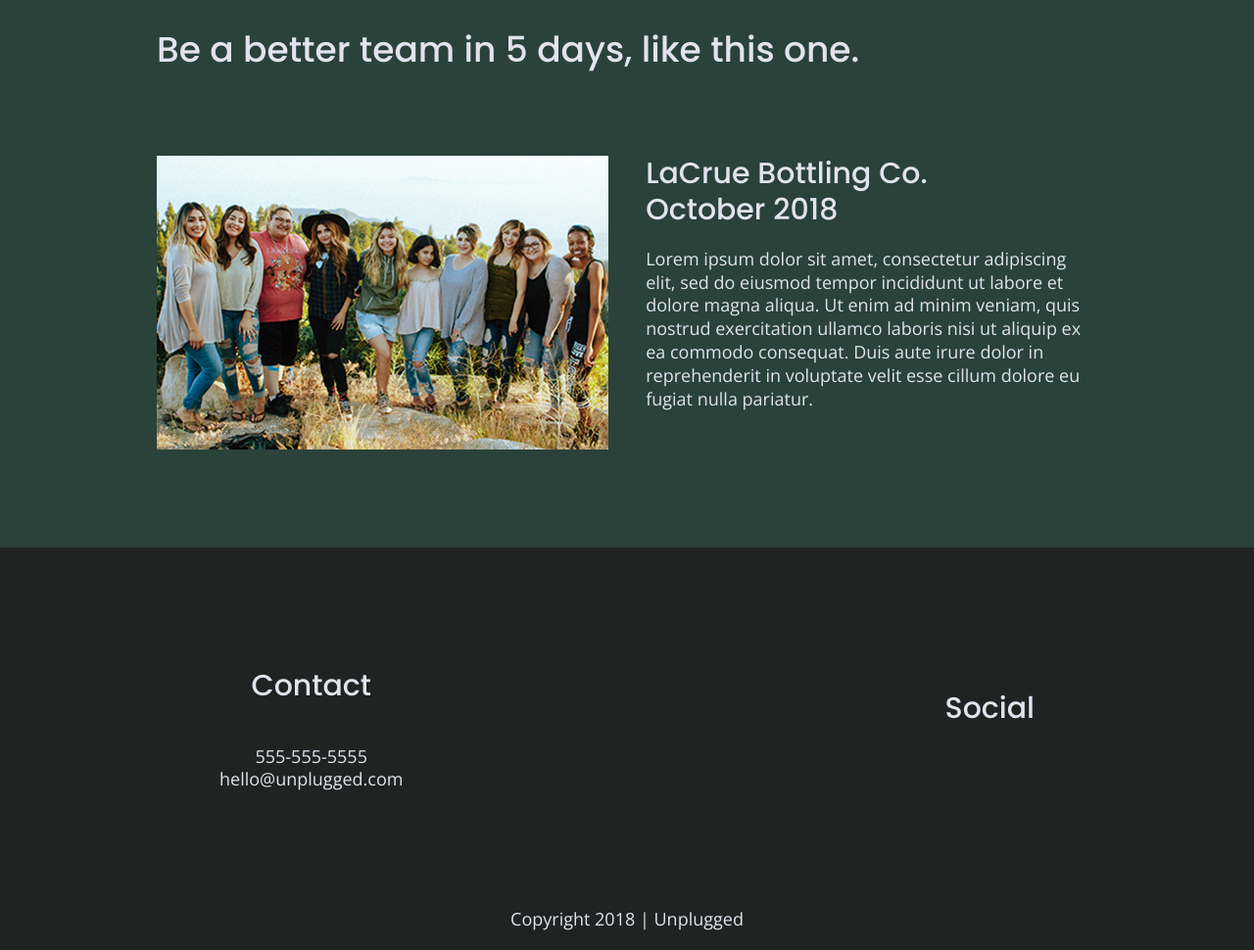
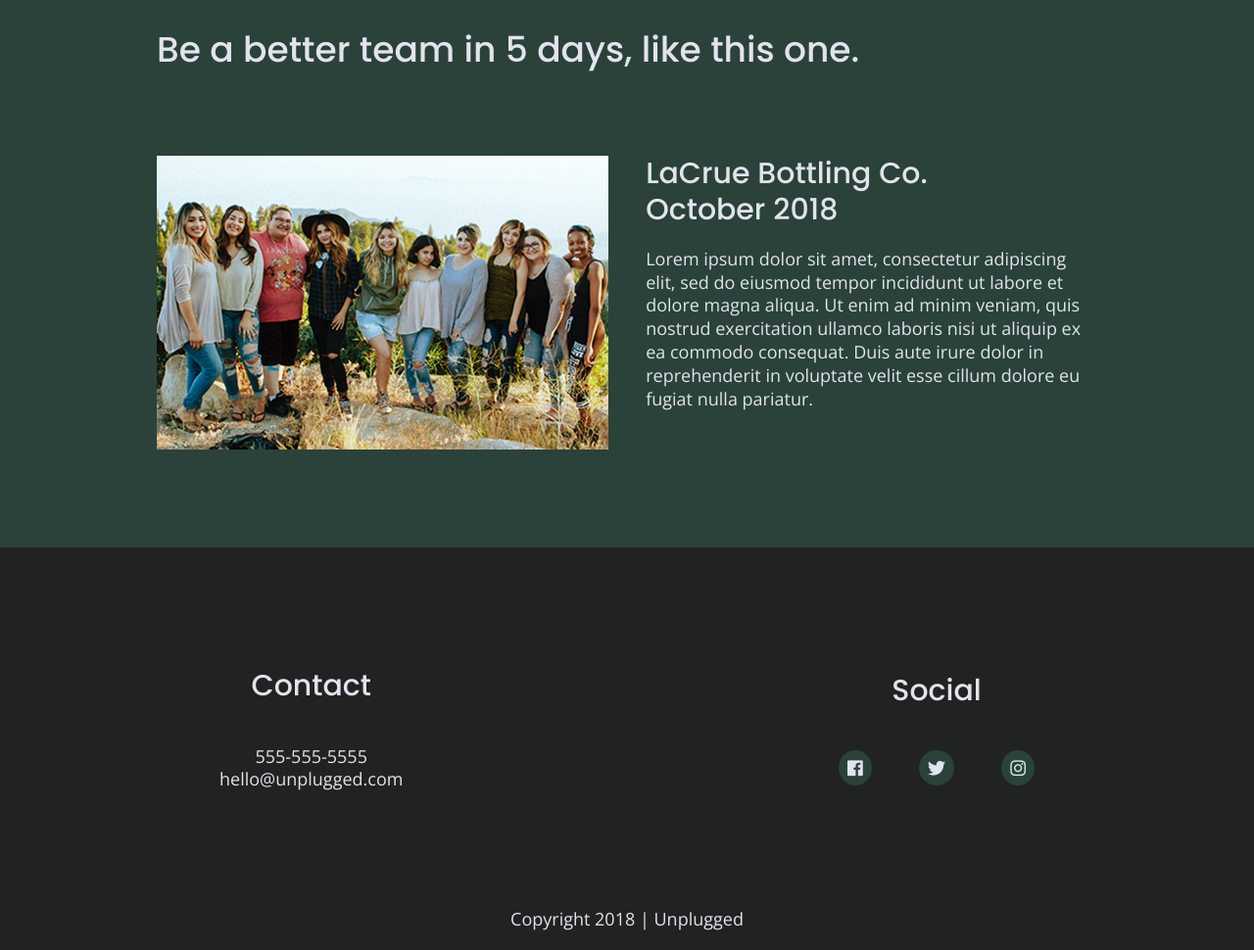
Before and after one commit to abdulmutty/unplugged-website, a plain HTML site: page index.html in a window 1280 px wide. Shown: the part 1977-2947 px from the top of the page at 98% size. Drawn offline with nearby package versions, Linux system fonts and the light colour scheme.

Commit message:
completed version 1

```diff
--- a/css/main.css
+++ b/css/main.css
@@ -238,14 +238,21 @@ footer .contact {
 
 footer .social-icons {
   display: flex;
-  justify-content: space-around;
+  justify-content: space-between;
   align-items: center;
+  padding-top: 20px;
 }
 
 footer .social-icons p {
   display: flex;
   justify-content: center;
   align-items: center;
+}
+
+footer .social-icons i {
+  background-color: #2a423a;
+  padding: 0.5em;
+  border-radius: 100%;
 }
 
 footer .copyright {
@@ -666,6 +673,11 @@ h3 {
       line-height: 1.285;
   }
 
+  .social .social-icons {
+    width: 200px;
+    padding: 0;
+  }
+
   footer .copyright {
     width: 100%;
   }
--- a/index.html
+++ b/index.html
@@ -160,13 +160,13 @@
           <h4>Social</h4>
           <div class="social-icons">
             <p>
-              <a href="https://www.facebook.com/Skillcrush/" target="_blank"></a>
+              <a href="https://www.facebook.com/Skillcrush/" target="_blank"><i class="fab fa-facebook"></i></a>
             </p>
             <p>
-              <a href="https://twitter.com/Skillcrush" target="_blank"></a>
+              <a href="https://twitter.com/Skillcrush" target="_blank"><i class="fab fa-twitter"></i></a>
             </p>
             <p>
-              <a href="https://www.instagram.com/skillcrush/" target="_blank"></a>
+              <a href="https://www.instagram.com/skillcrush/" target="_blank"><i class="fab fa-instagram"></i></a>
             </p>
           </div>
         </div>
```
Also changed, not shown: about/index.html (+3 -3 lines), faq/index.html (+3 -3 lines).
